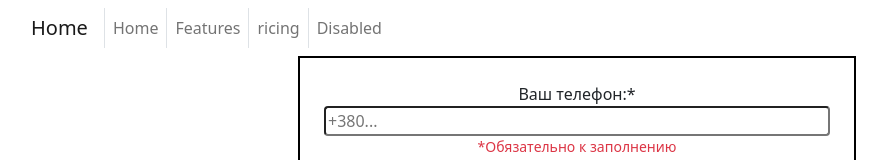
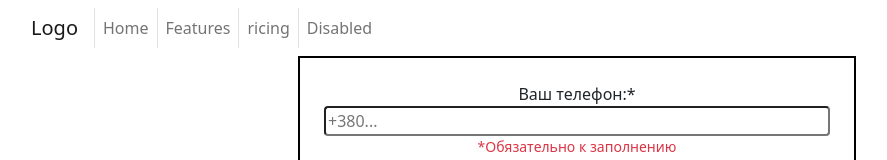
Before and after one commit to nata-st-chuprinskaja/nata-st-chuprinskaja.github.io, a plain HTML site: page HW13.html in a window 1280 px wide. Shown: the top 160 px of the page, without its empty margins (63-950 px from the left). Drawn offline with Linux system fonts and the light colour scheme.

Commit message:
26-11-20-1

```diff
--- a/HW13.html
+++ b/HW13.html
@@ -12,7 +12,7 @@
         <header>
             <nav class="navbar navbar-expand-lg navbar-light">
             <div class="container-fluid">
-            <a class="navbar-brand" href="#">Home</a>
+            <a class="navbar-brand" href="#">Logo</a>
             <button class="navbar-toggler" type="button" data-toggle="collapse" data-target="#navbarNav" aria-controls="navbarNav" aria-expanded="false" aria-label="Toggle navigation">
                 <span class="navbar-toggler-icon"></span>
             </button>
```
